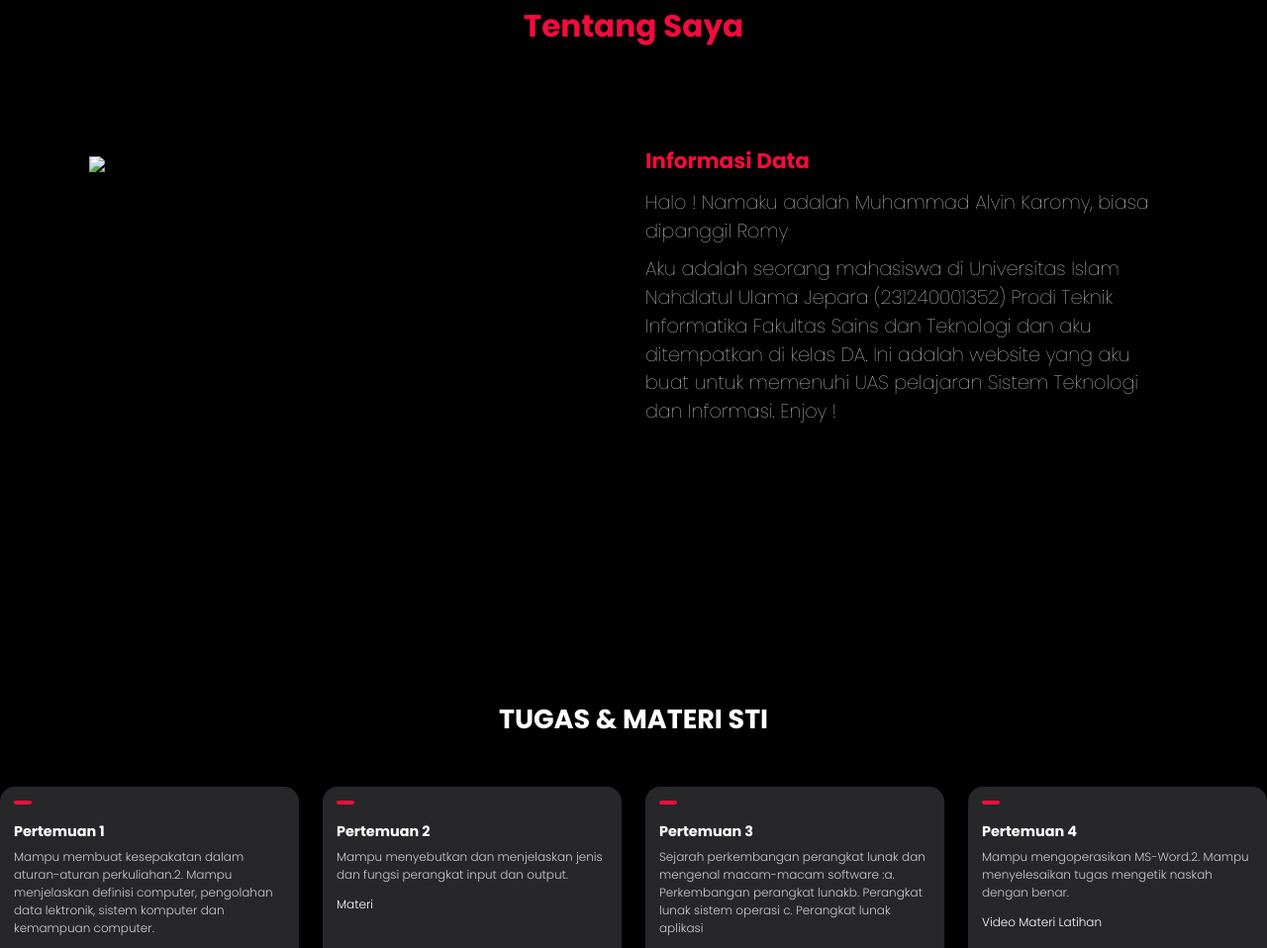
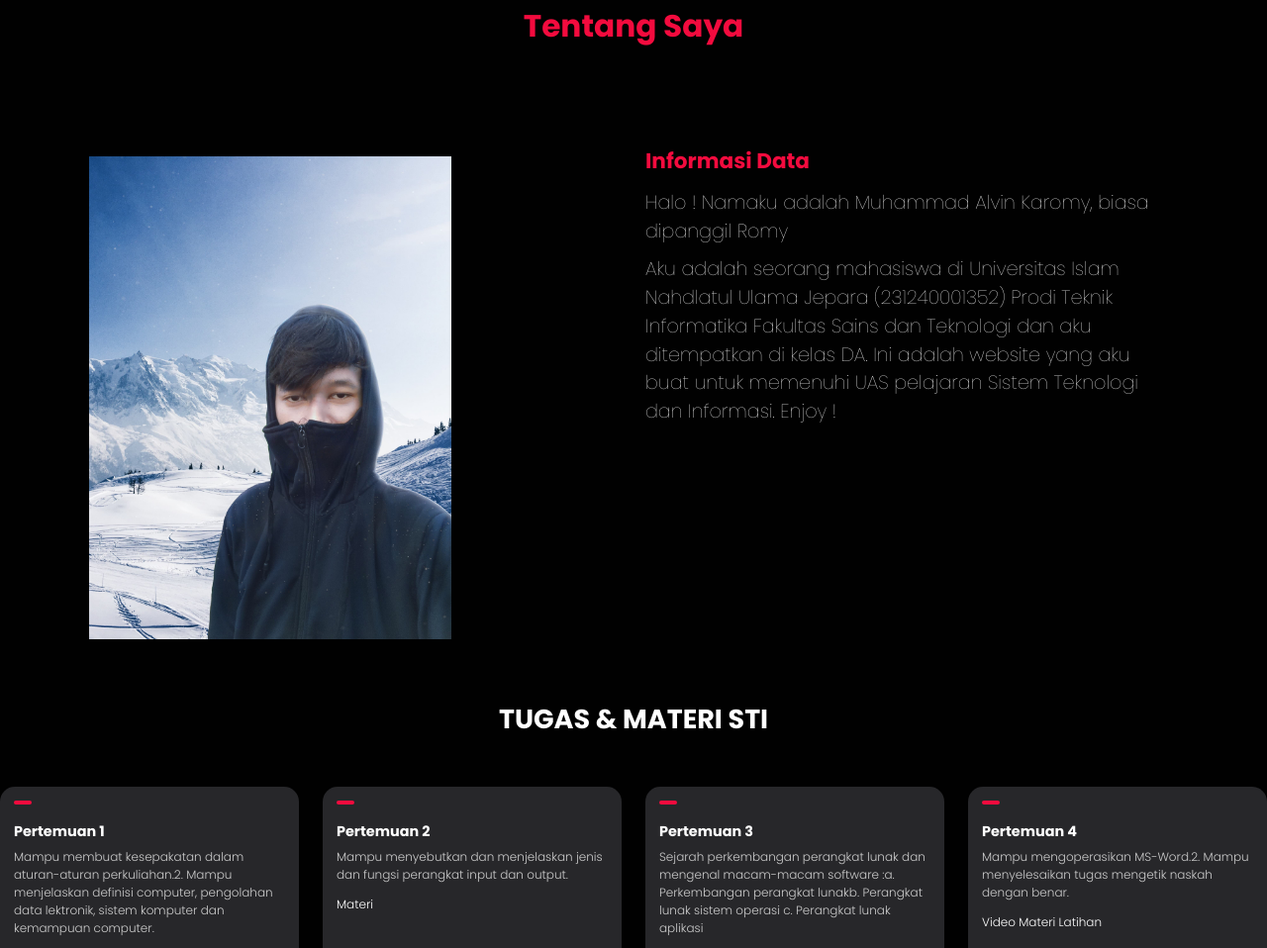
Before and after one commit to Romyyzhh/Muhammad-Emir, a plain HTML site: page index.html in a window 1280 px wide. Shown: the part 893-1851 px from the top of the page at 99% size. Drawn offline with nearby package versions, Linux system fonts and the light colour scheme; files whose address does not match are found by name.

Commit message:
index.html

```diff
--- a/index.html
+++ b/index.html
@@ -51,7 +51,7 @@
 
     <div class="row">
       <div class="about-img">
-        <img src="img/tentang-saya.jpeg" alt="Tentang Saya"
+        <img src="tentang-saya.jpeg" alt="Tentang Saya"
         alt="tentang-saya">
       </div>
       <div class="content">
```
